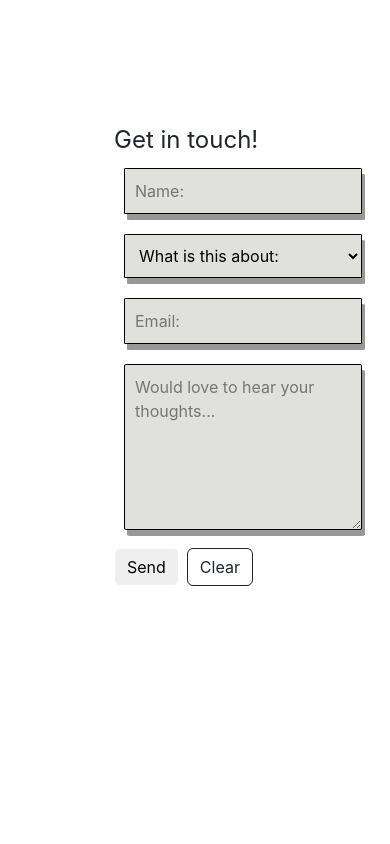
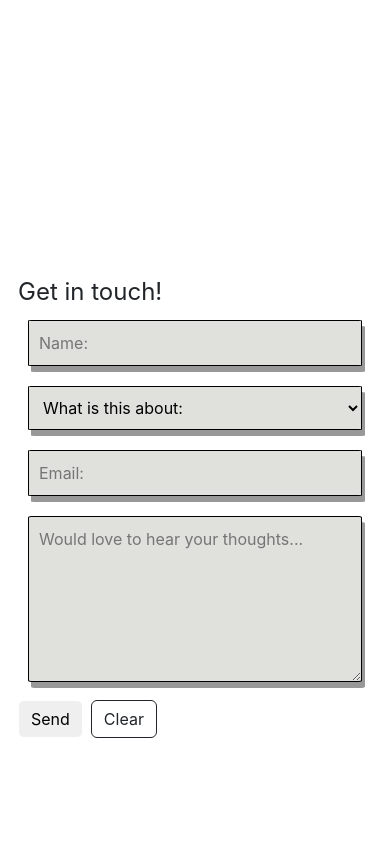
Before and after one commit to JoHeyJo/website-2.0, a React (Create React App) app: page / in a window 390 px wide. Shown: the part 2520-3364 px from the top of the page. Built offline with nearby package versions, Linux system fonts and the light colour scheme.

Commit message:
fixed styles for mobile view on Contact

```diff
--- a/src/ContactForm.tsx
+++ b/src/ContactForm.tsx
@@ -28,8 +28,8 @@ export const ContactForm = () => {
   function clearForm() { setForm(contact_form) }
 
   return (
-    <Row>
-      <Col md={12}>
+    <Row style={{height: "100%"}}>
+      <Col xs={12} md={12} lg={7} className='d-flex flex-column justify-content-center'>
         <form onSubmit={sendEmail}>
           <div id="ContactForm-user-interface" className="d-flex flex-column ">
             <div id='greeting-text'>Get in touch!</div>
--- a/src/styles/App.css
+++ b/src/styles/App.css
@@ -1,5 +1,3 @@
 #Home-Contact {
   height: 100vh;
-  /* display: flex; */
-  /* align-items: center; */
 }
--- a/src/styles/ContactForm.css
+++ b/src/styles/ContactForm.css
@@ -3,13 +3,8 @@
 }
 
 #ContactForm-user-interface{
-  /* width: 37vw; */
   margin-left: 6rem;
   padding-bottom:3rem;
-}
-
-#ContactForm-user-control{
-  /* width: 100%; */
 }
 
 #ContactForm-submit-button {
@@ -45,3 +40,10 @@ textarea {
   box-shadow: 3px 6px rgba(50, 50, 50, .5);
   margin: 10px;
 }
+
+@media (width < 768px){
+  #ContactForm-user-interface {
+      margin-left: 0rem;
+      /* padding-bottom: 3rem; */
+    }
+}
--- a/src/styles/Nav.css
+++ b/src/styles/Nav.css
@@ -30,7 +30,7 @@
 
 @media (width < 1024px){
   #Nav-navbar {
-    font-size: .80vw;
+    font-size: 1vw;
     left: 2vh;
   }
   .Nav-link{
```
Lines whose indentation alone changed are shown as unchanged.
